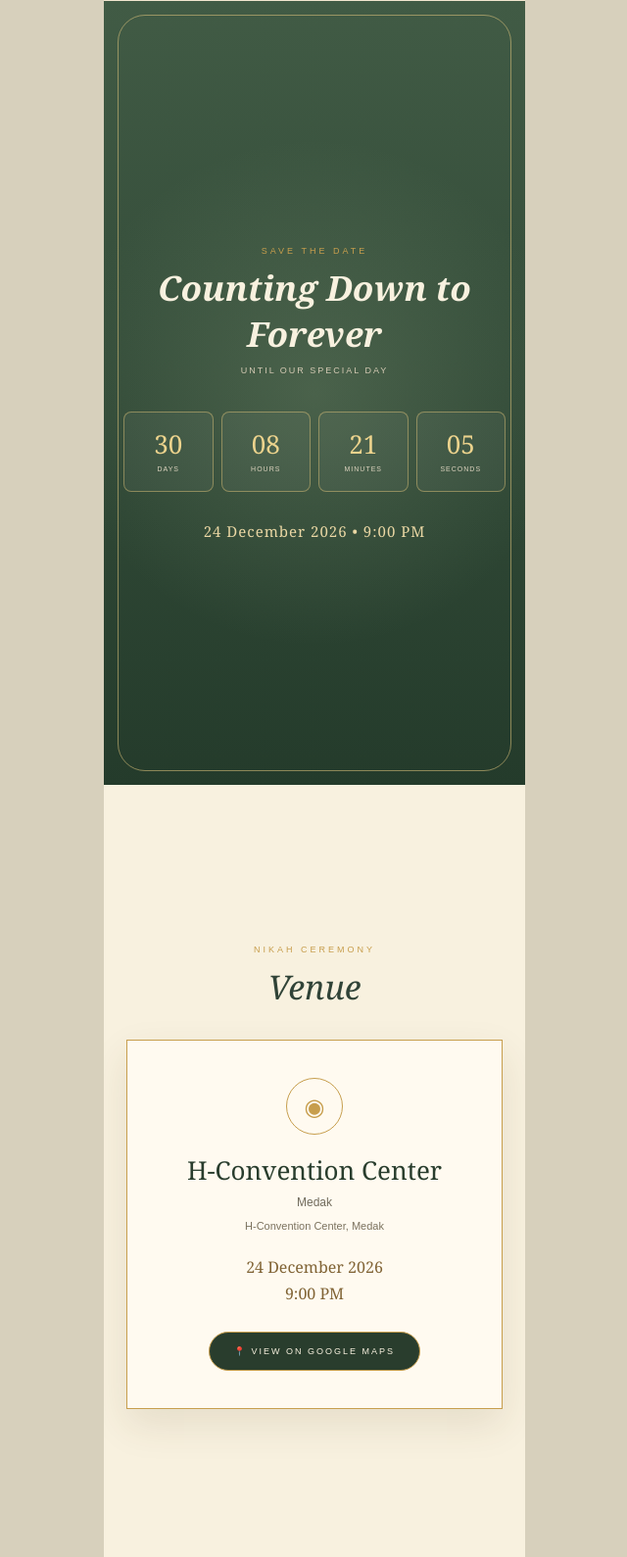
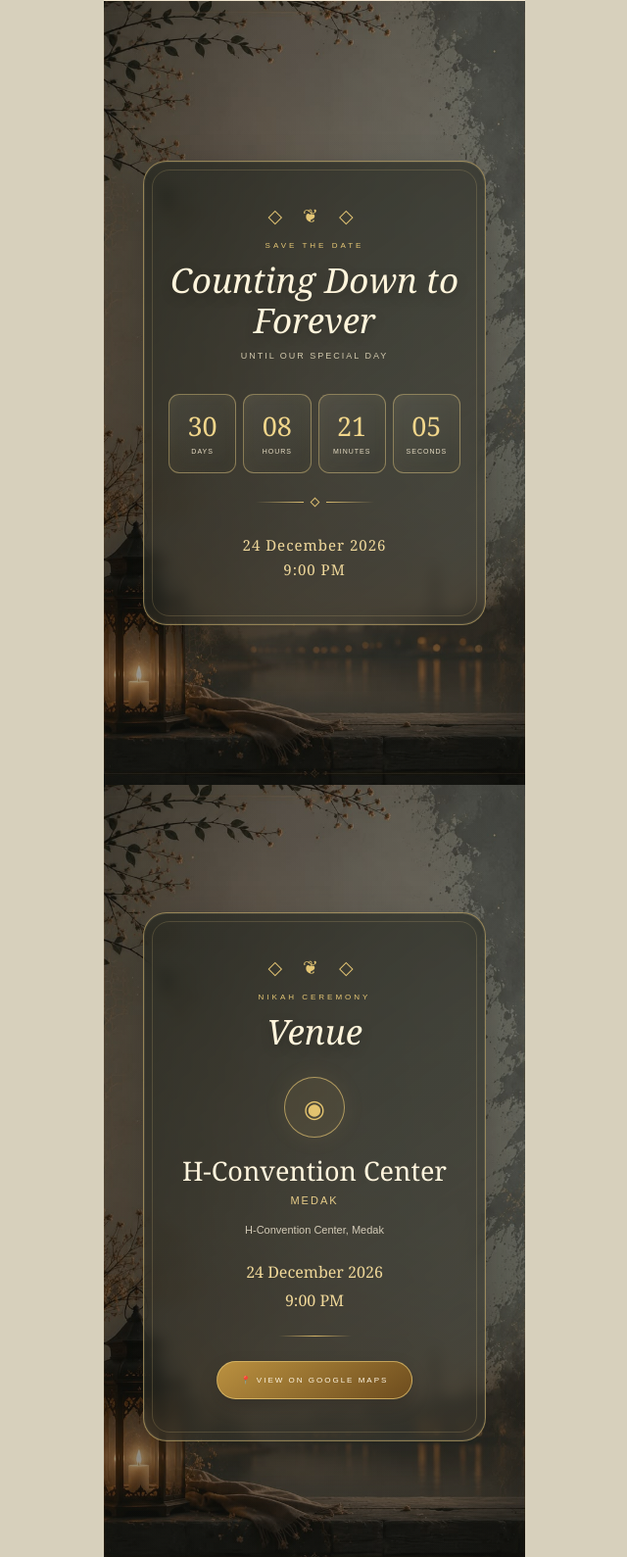
Before and after one commit to AjjuParvez/wedding-invitation, a plain HTML site: page index.html in a window 1280 px wide. Shown: the part 1599-3188 px from the top of the page at 98% size, without its empty margins (319-959 px from the left). Drawn offline with Linux system fonts and the light colour scheme.

Commit message:
Update index.html

```diff
--- a/index.html
+++ b/index.html
@@ -2,20 +2,18 @@
 <html lang="en">
 <head>
   <meta charset="UTF-8">
-
   <meta
     name="viewport"
     content="width=device-width, initial-scale=1, maximum-scale=1"
   >
 
-  <title>SAMEENA SULTANA &amp; Mohammed Faisal Hussain | Nikah Invitation</title>
+  <title>Tabu &amp; Faizal | Nikah Invitation</title>
 
   <style>
     :root {
       --forest: #293d2d;
       --forest-dark: #192b20;
       --sage: #73816a;
-      --sage-light: #a9b49e;
       --ivory: #f8f1df;
       --ivory-light: #fffaf0;
       --gold: #c79e4d;
@@ -237,6 +235,7 @@
       inset: 0;
       z-index: 1;
       overflow: hidden;
+
       border: 1px solid rgba(229, 204, 136, 0.62);
       border-radius: 9px;
 
@@ -300,7 +299,7 @@
           ellipse at center,
           rgba(255, 248, 208, 0.98) 0%,
           rgba(242, 207, 117, 0.62) 35%,
-          rgba(213, 168, 70, 0.18) 62%,
+          rgba(213, 168, 76, 0.18) 62%,
           transparent 75%
         );
 
@@ -396,7 +395,6 @@
       bottom: 0;
       width: 0;
       height: 0;
-
       border-top: 135px solid transparent;
       border-bottom: 135px solid #617861;
       border-right: 175px solid transparent;
@@ -408,7 +406,6 @@
       bottom: 0;
       width: 0;
       height: 0;
-
       border-top: 135px solid transparent;
       border-bottom: 135px solid #576f59;
       border-left: 175px solid transparent;
@@ -420,9 +417,7 @@
       bottom: 0;
       width: 0;
       height: 0;
-
       transform: translateX(-50%);
-
       border-left: 176px solid transparent;
       border-right: 176px solid transparent;
       border-bottom: 145px solid #73866e;
@@ -435,7 +430,6 @@
       z-index: 15;
       width: 88px;
       height: 88px;
-
       transform: translate(-50%, -50%);
       cursor: pointer;
 
@@ -524,10 +518,13 @@
       position: absolute;
       width: 6px;
       height: 6px;
+
       border-radius: 50%;
       background: #fff2aa;
       box-shadow: 0 0 13px #fff0a0;
-      animation: sparkle 1.4s infinite ease-in-out;
+
+      animation:
+        sparkle 1.4s infinite ease-in-out;
     }
 
     .spark:nth-child(1) {
@@ -822,7 +819,9 @@
       margin-top: 7px;
       color: #a37d35;
       font-size: 18px;
-      animation: bounce 1.4s infinite ease-in-out;
+
+      animation:
+        bounce 1.4s infinite ease-in-out;
     }
 
     @keyframes bounce {
@@ -1117,6 +1116,7 @@
       height: 100%;
       cursor: grab;
       touch-action: none;
+
       transition:
         opacity 0.7s ease,
         transform 0.7s ease;
@@ -1138,9 +1138,7 @@
       text-transform: uppercase;
     }
 
-    /* =====================================
-       FLOWER SHOWER
-    ====================================== */
+    /* Flower shower */
 
     .flower-shower {
       position: absolute;
@@ -1233,28 +1231,132 @@
     }
 
     /* =====================================
-       SCREEN 4: COUNTDOWN
+       SHARED BACKGROUND: SCREENS 4 TO 6
     ====================================== */
 
-    #countdownScreen {
+    #countdownScreen,
+    #locationScreen,
+    #duaScreen {
+      position: relative;
       display: flex;
       align-items: center;
       justify-content: center;
-      padding: 70px 20px;
+
+      min-height: 100vh;
+      min-height: 100svh;
+
+      padding: 65px 24px;
       text-align: center;
+
+      background-color: #686258;
+      background-image:
+        linear-gradient(
+          180deg,
+          rgba(27, 29, 23, 0.08),
+          rgba(26, 28, 22, 0.3)
+        ),
+        url("Screens.jpg");
+
+      background-position: center center;
+      background-repeat: no-repeat;
+      background-size: cover;
+    }
+
+    #countdownScreen::before,
+    #locationScreen::before,
+    #duaScreen::before {
+      content: "";
+      position: absolute;
+      inset: 0;
+      z-index: 1;
+      pointer-events: none;
 
       background:
         radial-gradient(
-          circle at center,
-          rgba(144, 166, 131, 0.25),
-          transparent 57%
-        ),
+          ellipse at center,
+          rgba(34, 34, 27, 0.08),
+          rgba(26, 27, 21, 0.24) 87%
+        );
+    }
+
+    .final-screen-panel {
+      position: relative;
+      z-index: 5;
+
+      width: 100%;
+      max-width: 350px;
+
+      padding: 42px 25px;
+
+      border: 1px solid rgba(226, 196, 120, 0.55);
+      border-radius: 24px;
+
+      background:
         linear-gradient(
-          180deg,
-          #415b45,
-          #243b2b
-        );
-    }
+          145deg,
+          rgba(35, 38, 31, 0.7),
+          rgba(54, 53, 44, 0.52)
+        );
+
+      box-shadow:
+        0 20px 45px rgba(10, 12, 9, 0.31),
+        inset 0 0 0 1px rgba(255, 246, 213, 0.08);
+
+      backdrop-filter: blur(7px);
+      -webkit-backdrop-filter: blur(7px);
+    }
+
+    .final-screen-panel::before {
+      content: "";
+      position: absolute;
+      inset: 8px;
+      z-index: -1;
+
+      border: 1px solid rgba(229, 202, 132, 0.18);
+      border-radius: 18px;
+
+      pointer-events: none;
+    }
+
+    .final-ornament {
+      margin-bottom: 13px;
+      color: #e4c675;
+      font-size: 19px;
+      letter-spacing: 8px;
+    }
+
+    .final-label {
+      color: #e4c675;
+      font-family: Arial, sans-serif;
+      font-size: 8px;
+      letter-spacing: 3px;
+      text-transform: uppercase;
+    }
+
+    .final-title {
+      margin-top: 11px;
+      color: #fff5dc;
+      font-size: 35px;
+      font-weight: normal;
+      font-style: italic;
+      line-height: 1.15;
+
+      text-shadow:
+        0 4px 12px rgba(0, 0, 0, 0.25);
+    }
+
+    .final-subtitle {
+      margin-top: 11px;
+      color: rgba(242, 230, 199, 0.82);
+      font-family: Arial, sans-serif;
+      font-size: 9px;
+      letter-spacing: 2px;
+      text-transform: uppercase;
+    }
+
+    /* =====================================
+       SCREEN 4: COUNTDOWN
+    ====================================== */
 
     .countdown-content {
       position: relative;
@@ -1262,50 +1364,42 @@
       width: 100%;
     }
 
-    .countdown-title {
-      margin-top: 9px;
-      color: var(--ivory);
-      font-size: 35px;
-      font-style: italic;
-    }
-
-    .countdown-subtitle {
-      margin-top: 9px;
-      color: #d4cab4;
-      font-family: Arial, sans-serif;
-      font-size: 9px;
-      letter-spacing: 2px;
-      text-transform: uppercase;
-    }
-
     .countdown-grid {
       display: grid;
       grid-template-columns: repeat(4, 1fr);
-      gap: 8px;
-      margin-top: 37px;
+      gap: 7px;
+      margin-top: 34px;
     }
 
     .count-box {
       min-width: 0;
-      padding: 19px 3px;
-
-      border: 1px solid rgba(223, 194, 119, 0.48);
-      border-radius: 8px;
-
-      background: rgba(255, 255, 255, 0.045);
+      padding: 18px 2px;
+
+      border: 1px solid rgba(231, 204, 132, 0.45);
+      border-radius: 11px;
+
+      background:
+        linear-gradient(
+          145deg,
+          rgba(255, 250, 229, 0.08),
+          rgba(26, 29, 23, 0.12)
+        );
+
+      box-shadow:
+        inset 0 0 15px rgba(231, 196, 107, 0.04);
     }
 
     .count-number {
       display: block;
-      color: var(--gold-light);
-      font-size: 26px;
+      color: #f1d68b;
+      font-size: 27px;
       line-height: 1;
     }
 
     .count-label {
       display: block;
       margin-top: 9px;
-      color: #ded5c0;
+      color: #e6dcc3;
       font-family: Arial, sans-serif;
       font-size: 7px;
       letter-spacing: 1px;
@@ -1313,24 +1407,50 @@
     }
 
     .countdown-date {
-      margin-top: 30px;
-      color: #ead7a4;
+      margin-top: 28px;
+      color: #f0d99c;
       font-size: 15px;
+      line-height: 1.7;
       letter-spacing: 1px;
     }
 
-    /* =====================================
-       SCREEN 5: LOCATION
-    ====================================== */
-
-    #locationScreen {
+    .countdown-divider {
       display: flex;
       align-items: center;
       justify-content: center;
-      padding: 70px 23px;
-      text-align: center;
-      background: var(--ivory);
-    }
+      width: 135px;
+      margin: 26px auto 0;
+    }
+
+    .countdown-divider::before,
+    .countdown-divider::after {
+      content: "";
+      width: 49px;
+      height: 1px;
+
+      background:
+        linear-gradient(
+          90deg,
+          transparent,
+          #dbbd71
+        );
+    }
+
+    .countdown-divider::after {
+      transform: rotate(180deg);
+    }
+
+    .countdown-divider span {
+      width: 7px;
+      height: 7px;
+      margin: 0 8px;
+      border: 1px solid #dbbd71;
+      transform: rotate(45deg);
+    }
+
+    /* =====================================
+       SCREEN 5: VENUE
+    ====================================== */
 
     .location-content {
       position: relative;
@@ -1338,101 +1458,106 @@
       width: 100%;
     }
 
-    .venue-card {
-      margin-top: 31px;
-      padding: 38px 21px;
-      border: 1px solid var(--gold);
-      background: #fffaf0;
-
-      box-shadow:
-        0 16px 38px rgba(80, 66, 31, 0.11);
-    }
-
     .venue-icon {
-      width: 58px;
-      height: 58px;
-      margin: 0 auto 18px;
+      width: 62px;
+      height: 62px;
+      margin: 25px auto 18px;
 
       display: flex;
       align-items: center;
       justify-content: center;
 
-      border: 1px solid var(--gold);
+      border: 1px solid rgba(230, 199, 117, 0.65);
       border-radius: 50%;
-      color: var(--gold);
-      font-size: 24px;
+
+      background: rgba(224, 189, 101, 0.08);
+      color: #e3c36f;
+      font-size: 25px;
+
+      box-shadow:
+        0 0 25px rgba(228, 196, 111, 0.08);
     }
 
     .venue-name {
-      color: var(--forest);
-      font-size: 26px;
+      color: #fff5dd;
+      font-size: 27px;
       font-weight: normal;
+      line-height: 1.2;
     }
 
     .venue-city {
       margin-top: 8px;
-      color: #716b5c;
-      font-family: Arial, sans-serif;
-      font-size: 12px;
-    }
-
-    .venue-address {
-      margin-top: 9px;
-      color: #7b725e;
+      color: #e7cd89;
       font-family: Arial, sans-serif;
       font-size: 11px;
-      line-height: 1.6;
+      letter-spacing: 2px;
+      text-transform: uppercase;
+    }
+
+    .venue-address {
+      max-width: 245px;
+      margin: 15px auto 0;
+      color: rgba(240, 230, 208, 0.84);
+      font-family: Arial, sans-serif;
+      font-size: 11px;
+      line-height: 1.65;
     }
 
     .venue-date {
       margin-top: 20px;
-      color: #806334;
+      color: #f1d99a;
       font-size: 16px;
-      line-height: 1.7;
+      line-height: 1.8;
+    }
+
+    .venue-divider {
+      width: 75px;
+      height: 1px;
+      margin: 21px auto;
+
+      background:
+        linear-gradient(
+          90deg,
+          transparent,
+          #d6b668,
+          transparent
+        );
     }
 
     .map-button {
       display: inline-block;
-      margin-top: 25px;
-      padding: 14px 25px;
-
-      border: 1px solid var(--gold);
-      border-radius: 30px;
-
-      background: var(--forest);
-      color: var(--ivory);
-
+      margin-top: 4px;
+      padding: 14px 24px;
+
+      border: 1px solid rgba(230, 198, 115, 0.7);
+      border-radius: 28px;
+
+      background:
+        linear-gradient(
+          145deg,
+          rgba(197, 153, 66, 0.92),
+          rgba(113, 77, 29, 0.92)
+        );
+
+      color: #fff7e2;
       text-decoration: none;
 
       font-family: Arial, sans-serif;
-      font-size: 9px;
+      font-size: 8px;
       letter-spacing: 2px;
       text-transform: uppercase;
+
+      box-shadow:
+        0 8px 18px rgba(16, 15, 11, 0.23);
+    }
+
+    .map-button:active {
+      transform: scale(0.97);
     }
 
     /* =====================================
        SCREEN 6: DUA
     ====================================== */
-
-    #duaScreen {
-      display: flex;
-      align-items: center;
-      justify-content: center;
-      padding: 75px 28px;
-      text-align: center;
-
-      background:
-        radial-gradient(
-          circle at top,
-          rgba(218, 191, 118, 0.12),
-          transparent 40%
-        ),
-        linear-gradient(
-          180deg,
-          #405943,
-          #203729
-        );
-    }
 
     .dua-content {
       position: relative;
@@ -1440,71 +1565,87 @@
       width: 100%;
     }
 
+    .dua-panel {
+      padding-top: 36px;
+      padding-bottom: 36px;
+    }
+
     .dua-arabic {
-      color: var(--gold-light);
+      color: #f0d589;
       font-size: 28px;
-      line-height: 1.9;
+      line-height: 1.85;
+
+      text-shadow:
+        0 4px 12px rgba(0, 0, 0, 0.28);
     }
 
     .dua-transliteration {
       margin-top: 20px;
-      color: #f0e5ca;
-      font-size: 15px;
+      color: #f4ead1;
+      font-size: 14px;
       font-style: italic;
       line-height: 1.65;
     }
 
     .dua-meaning {
-      max-width: 310px;
-      margin: 16px auto 0;
-      color: #cec6b1;
+      max-width: 285px;
+      margin: 15px auto 0;
+      color: rgba(231, 223, 204, 0.84);
+      font-family: Arial, sans-serif;
+      font-size: 10px;
+      line-height: 1.8;
+    }
+
+    .closing-line {
+      width: 75px;
+      height: 1px;
+      margin: 27px auto;
+
+      background:
+        linear-gradient(
+          90deg,
+          transparent,
+          #d8b869,
+          transparent
+        );
+    }
+
+    .closing-title {
+      color: #fff5dd;
+      font-size: 27px;
+      font-weight: normal;
+      font-style: italic;
+      line-height: 1.25;
+    }
+
+    .closing-message {
+      max-width: 295px;
+      margin: 17px auto 0;
+      color: rgba(235, 226, 205, 0.84);
       font-family: Arial, sans-serif;
       font-size: 11px;
-      line-height: 1.8;
-    }
-
-    .closing-line {
-      width: 70px;
-      height: 1px;
-      margin: 32px auto;
-      background: var(--gold);
-    }
-
-    .closing-title {
-      color: var(--ivory);
-      font-size: 29px;
-      font-style: italic;
-      line-height: 1.2;
-    }
-
-    .closing-message {
-      max-width: 310px;
-      margin: 20px auto 0;
-      color: #d5cdb9;
+      line-height: 1.75;
+    }
+
+    .closing-couple {
+      margin-top: 26px;
+      color: #efd384;
       font-family: Arial, sans-serif;
-      font-size: 12px;
-      line-height: 1.8;
-    }
-
-    .closing-couple {
-      margin-top: 32px;
-      color: var(--gold-light);
-      font-family: Arial, sans-serif;
-      font-size: 10px;
+      font-size: 9px;
       letter-spacing: 3px;
       text-transform: uppercase;
     }
 
     .restart-button {
-      margin-top: 34px;
-      padding: 11px 20px;
+      margin-top: 27px;
+      padding: 12px 21px;
       cursor: pointer;
 
-      border: 1px solid rgba(220, 191, 116, 0.6);
+      border: 1px solid rgba(225, 194, 111, 0.62);
       border-radius: 25px;
 
-      background: transparent;
-      color: #ddd3ba;
+      background: rgba(31, 34, 27, 0.25);
+      color: #eee1bf;
 
       font-family: Arial, sans-serif;
       font-size: 8px;
@@ -1541,6 +1682,29 @@
 
       .square-date-day {
         font-size: 66px;
+      }
+
+      #countdownScreen,
+      #locationScreen,
+      #duaScreen {
+        padding-top: 35px;
+        padding-bottom: 35px;
+      }
+
+      .final-screen-panel {
+        padding: 30px 20px;
+      }
+
+      .final-title {
+        font-size: 30px;
+      }
+
+      .dua-arabic {
+        font-size: 23px;
+      }
+
+      .closing-title {
+        font-size: 24px;
       }
     }
 
@@ -1681,7 +1845,7 @@
       </div>
 
       <h1 class="couple-name">
-        SAMEENA SULTANA
+        Tabu
       </h1>
 
       <div class="parent-line">
@@ -1694,7 +1858,7 @@
       </div>
 
       <h1 class="couple-name">
-        Mohammed Faisal Hussain
+        Faizal
       </h1>
 
       <div class="parent-line">
@@ -1804,23 +1968,25 @@
 
   </section>
 
-  <!-- SCREEN 4 -->
+  <!-- SCREEN 4: COUNTDOWN -->
 
   <section id="countdownScreen" class="screen">
 
-    <div class="gold-frame"></div>
-
-    <div class="countdown-content">
-
-      <div class="section-label">
+    <div class="final-screen-panel countdown-content">
+
+      <div class="final-ornament">
+        ◇ ❦ ◇
+      </div>
+
+      <div class="final-label">
         Save the Date
       </div>
 
-      <h2 class="countdown-title">
+      <h2 class="final-title">
         Counting Down to Forever
       </h2>
 
-      <div class="countdown-subtitle">
+      <div class="final-subtitle">
         Until our special day
       </div>
 
@@ -1848,29 +2014,36 @@
 
       </div>
 
+      <div class="countdown-divider">
+        <span></span>
+      </div>
+
       <div class="countdown-date">
-        24 December 2026 • 9:00 PM
+        24 December 2026<br>
+        9:00 PM
       </div>
 
     </div>
 
   </section>
 
-  <!-- SCREEN 5 -->
+  <!-- SCREEN 5: VENUE -->
 
   <section id="locationScreen" class="screen">
 
-    <div class="location-content">
-
-      <div class="section-label">
+    <div class="final-screen-panel location-content">
+
+      <div class="final-ornament">
+        ◇ ❦ ◇
+      </div>
+
+      <div class="final-label">
         Nikah Ceremony
       </div>
 
-      <h2 class="section-title">
+      <h2 class="final-title">
         Venue
       </h2>
-
-      <div class="venue-card">
 
       <div class="venue-icon">
         ◉
@@ -1892,6 +2065,8 @@
         24 December 2026<br>
         9:00 PM
       </div>
+
+      <div class="venue-divider"></div>
 
       <a
         class="map-button"
@@ -1904,17 +2079,17 @@
 
     </div>
 
-    </div>
-
   </section>
 
-  <!-- SCREEN 6 -->
+  <!-- SCREEN 6: DUA -->
 
   <section id="duaScreen" class="screen">
 
-    <div class="gold-frame"></div>
-
-    <div class="dua-content">
+    <div class="final-screen-panel dua-panel dua-content">
+
+      <div class="final-ornament">
+        ◇ ❦ ◇
+      </div>
 
       <div class="dua-arabic">
         بَارَكَ اللَّهُ لَكُمَا<br>
@@ -1947,7 +2122,7 @@
       </div>
 
       <div class="closing-couple">
-        SAMEENA SULTANA ♥ Mohammed Faisal Hussain
+        Tabu ♥ Faizal
       </div>
 
       <button
@@ -2317,7 +2492,6 @@
       }
 
       event.preventDefault();
-
       scratching = true;
 
       const point =
@@ -2373,7 +2547,6 @@
 
       lastX = point.x;
       lastY = point.y;
-
       scratchCounter += 1;
 
       if (
@@ -2649,37 +2822,25 @@
       ).getTime();
 
     function updateCountdown() {
-      const now =
+      const distance =
+        weddingDate -
         new Date().getTime();
 
-      const distance =
-        weddingDate - now;
-
-      if (
-        distance <= 0
-      ) {
-        document.getElementById("days")
-          .textContent = "00";
-
-        document.getElementById("hours")
-          .textContent = "00";
-
-        document.getElementById("minutes")
-          .textContent = "00";
-
-        document.getElementById("seconds")
-          .textContent = "00";
-
-        return;
-      }
-
-      const days =
+      const fields = {
+        days: 0,
+        hours: 0,
+        minutes: 0,
+        seconds: 0
+      };
+
+      if (distance > 0) {
+        fields.days =
           Math.floor(
             distance /
             (1000 * 60 * 60 * 24)
           );
 
-      const hours =
+        fields.hours =
           Math.floor(
             (
               distance %
@@ -2688,7 +2849,7 @@
             (1000 * 60 * 60)
           );
 
-      const minutes =
+        fields.minutes =
           Math.floor(
             (
               distance %
@@ -2697,7 +2858,7 @@
             (1000 * 60)
           );
 
-      const seconds =
+        fields.seconds =
           Math.floor(
             (
               distance %
@@ -2705,33 +2866,19 @@
             ) /
             1000
           );
-
-      document.getElementById("days")
+      }
+
+      Object.keys(fields).forEach(
+        function (field) {
+          document.getElementById(field)
             .textContent =
-        String(days).padStart(
+            String(
+              fields[field]
+            ).padStart(
               2,
               "0"
             );
-
-      document.getElementById("hours")
-        .textContent =
-        String(hours).padStart(
-          2,
-          "0"
-        );
-
-      document.getElementById("minutes")
-        .textContent =
-        String(minutes).padStart(
-          2,
-          "0"
-        );
-
-      document.getElementById("seconds")
-        .textContent =
-        String(seconds).padStart(
-          2,
-          "0"
+        }
       );
     }
 
```
Lines whose indentation alone changed are shown as unchanged.
